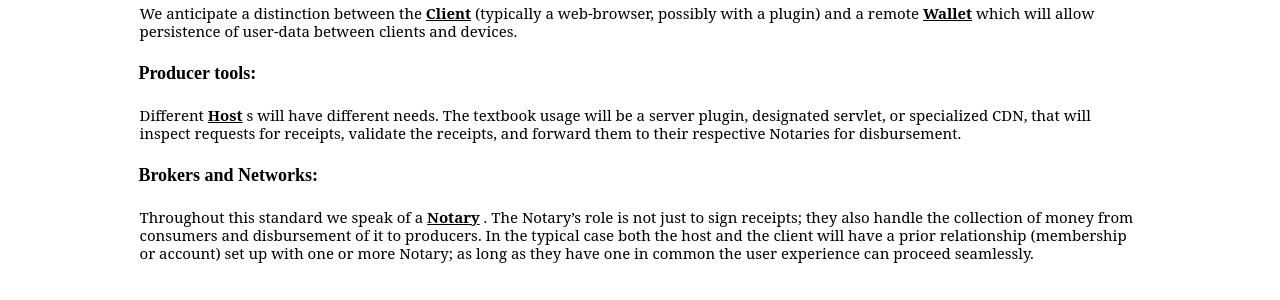
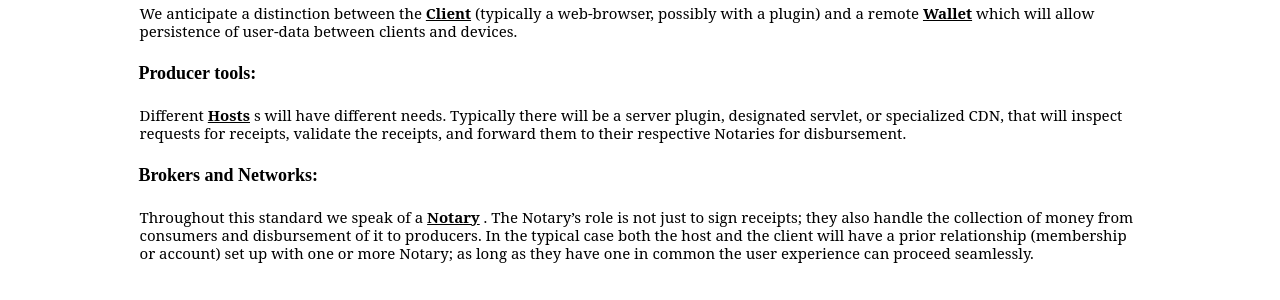
Before and after one commit to erikpukinskis/direct-monetization-static, a Jekyll site: the page built from _proposal/02_overview.markdown, in a window 1280 px wide. Shown: the part 874-1174 px from the top of the page. Built offline with Jekyll 4.4.1, drawn with Linux system fonts in a browser that asks for light colours.

Commit message:
nav tweak

```diff
--- a/_layouts/documentation.html
+++ b/_layouts/documentation.html
@@ -4,11 +4,11 @@ layout: default
 
 <nav>
   {% assign pages = site.proposal | sort: 'documentation_order' %}
-  {% for p in pages %}
+  {% for p in pages %}{% if p.documentation_order %}
     <span class="nav_item{% if p.title == page.title %} selected{% endif %}">
       <a href="{{ p.url }}">{{ p.title }}</a>
     </span>
-  {% endfor %}
+    {% endif %}{% endfor %}
 </nav>
 <h1>{{ page.title }}</h1>
 {{ content }}
--- a/_proposal/02_overview.markdown
+++ b/_proposal/02_overview.markdown
@@ -33,7 +33,9 @@ In practice, it is usually better to give  normal response to the principal requ
 We anticipate a distinction between the {% include link s=site.data.glossary.client %} (typically a web-browser, possibly with a plugin) and a remote {% include link s=site.data.glossary.wallet %} which will allow persistence of user-data between clients and devices.
 
 ### Producer tools:
-Different {% include link s=site.data.glossary.host %}s will have different needs. The textbook usage will be a server plugin, designated servlet, or specialized CDN, that will inspect requests for receipts, validate the receipts, and forward them to their respective Notaries for disbursement.
+Different {% include link s=site.data.glossary.host c="Hosts" %}s will have different needs.
+Typically there will be a server plugin, designated servlet, or specialized CDN,
+that will inspect requests for receipts, validate the receipts, and forward them to their respective Notaries for disbursement.
 
 ### Brokers and Networks:
 Throughout this standard we speak of a {% include link s=site.data.glossary.notary %}. The Notary's role is not just to sign receipts; they also handle the collection of money from consumers and disbursement of it to producers. In the typical case both the host and the client will have a prior relationship (membership or account) set up with one or more Notary; as long as they have one in common the user experience can proceed seamlessly.
```
